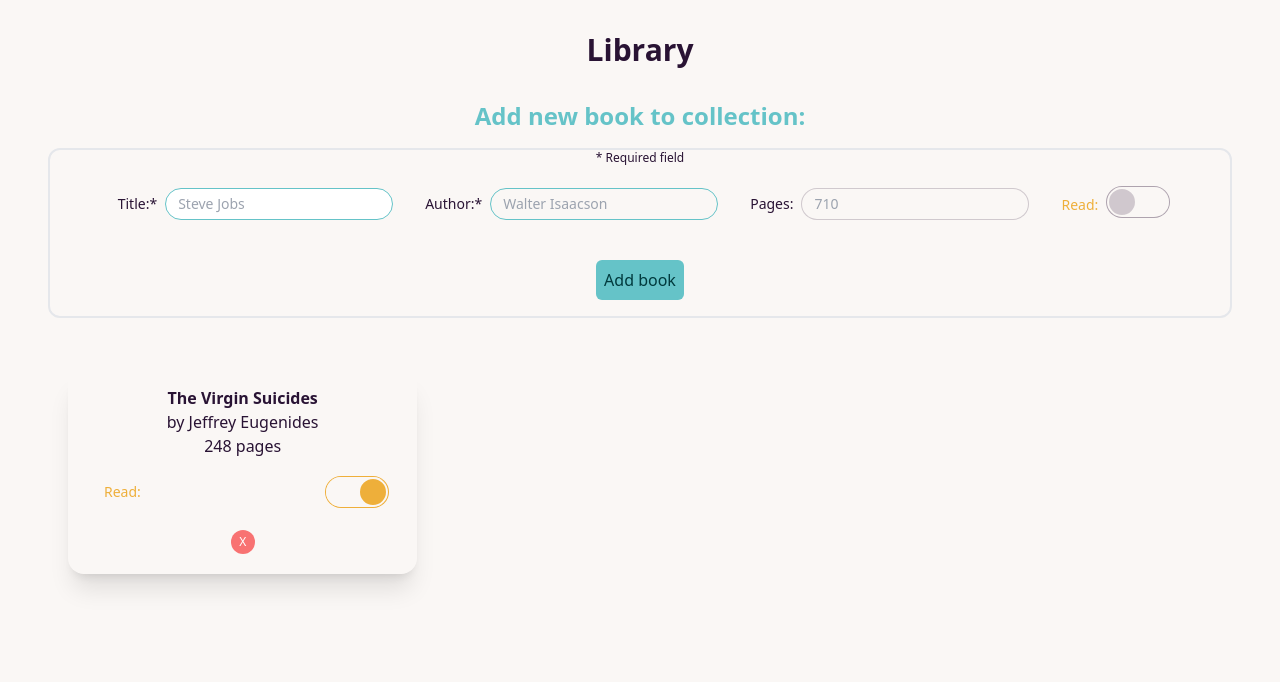
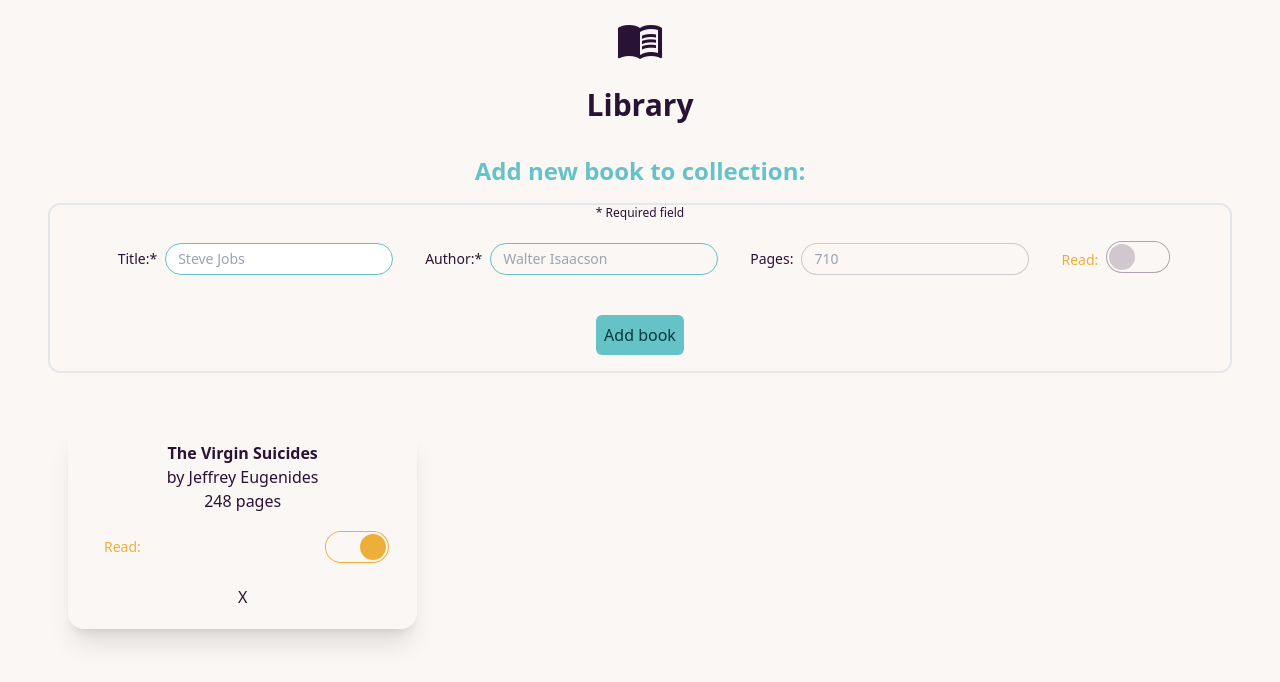
Before and after one commit to mchlol/library, a website: page index.html in a window 1280 px wide. Drawn offline with Linux system fonts and the light colour scheme.

Commit message:
added book icon to header

```diff
--- a/index.html
+++ b/index.html
@@ -7,11 +7,34 @@
     <meta name="viewport" content="width=device-width, initial-scale=1.0">
     <title>Library</title>
     <link href="dist/output.css" rel="stylesheet">
+    <link href="https://fonts.googleapis.com/icon?family=Material+Icons" rel="stylesheet">
+    <link href="https://fonts.googleapis.com/icon?family=Material+Icons+Outlined" rel="stylesheet">
+    <style type="text/css">
+        /*Rules for sizing the icon*/
+        .material-icons.md-18 {
+            font-size: 18px;
+        }
+
+        .material-icons.md-24 {
+            font-size: 24px;
+        }
+
+        .material-icons.md-36 {
+            font-size: 36px;
+        }
+
+        .material-icons.md-48 {
+            font-size: 48px;
+        }
+    </style>
 </head>
 
-<!-- -->
-<header class="m-4">
-    <h1 class="text-3xl font-bold text-center m-8">Library</h1>
+<header class="m-4 text-3xl font-bold text-center">
+    <span class="material-icons md-48">
+        menu_book
+    </span>
+
+    <h1 class="m-4">Library</h1>
 </header>
 
 <main class="m-8">
--- a/library.js
+++ b/library.js
@@ -168,3 +168,5 @@ function removeBook(book) {
 // put an event listener on the book read toggle so we can update its status in the library array
 
 // if toggle is checked, update this status in the array
+
+// how to check for an object with a certain ID in an array?
```
Also changed, not shown: dist/output.css.
